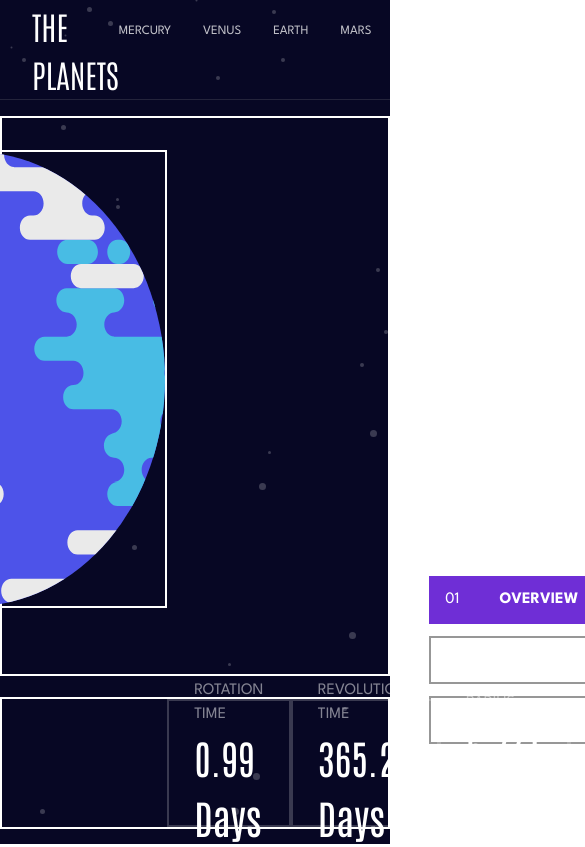
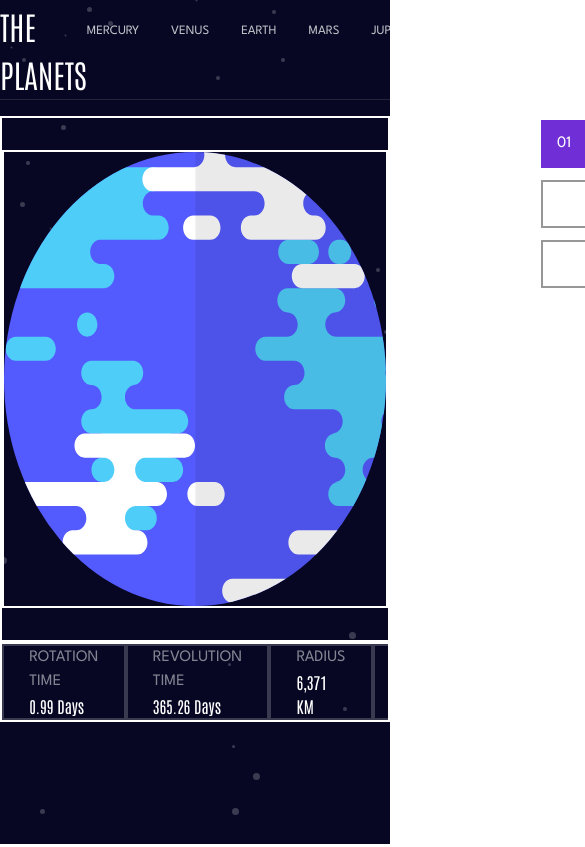
Before and after one commit to Sye-5pace/Planets-fact-site, a React (Vite) app: page /planet/Earth in a window 390 px wide. Shown: the top 847 px of the page, 585 px wide, since content can reach past the window. Built offline with nearby package versions, Linux system fonts and the light colour scheme.

Commit message:
Responsiveness created for Tablet screens

```diff
--- a/src/App.tsx
+++ b/src/App.tsx
@@ -1,5 +1,5 @@
-import React,{useState} from 'react'
-import { BrowserRouter as Router, Route,Routes,Redirect } from 'react-router-dom'
+import React from 'react'
+import { BrowserRouter as Router, Route,Routes } from 'react-router-dom'
 import PlanetsRoute from './Components/PlanetsRoute'
 import PlanetFact from './Components/PlanetFact'
 import './Index.css'
--- a/src/Components/PlanetFact.tsx
+++ b/src/Components/PlanetFact.tsx
@@ -46,20 +46,22 @@ const PlanetFact: React.FC<PlanetsProps> = ({ data }) => {
     };
 
     return (
-        <div className='flex flex-col gap-y-[1.3rem] children:border-2'>
-            <div className='flex flex-row justify-center gap-[16.25rem] text-white children:border-2 h-[35rem]'>
+        <div className='flex flex-col tablet:gap-y-6 laptop:gap-y-[1.3rem] children:border-2'>
+            <div className='flex tablet:flex-col laptop:flex-row tablet:items-center tablet:mx-auto laptop:justify-center laptop:gap-[16.25rem] text-white children:border-2'>
                 {selectedTab === 'geology' ? (
                     <GeologyImage />
                 ) : (
                     <img src={imgSourceMap[selectedTab]} alt="planet" className='w-[28.625rem] h-[28.625rem] my-[2rem]' />
                 )}
-                <div className='font-spartan w-[21.875rem] flex flex-col gap-y-4'>
-                    <h1 className='text-[5rem] font-antonio'>{selectedPlanet?.name}</h1>
-                    <p>{contentMap[selectedTab]}</p>
-                    <p>
-                        Source: <a href={selectedPlanet?.overview.source} className='underline'>Wikipedia</a>
-                    </p>
-                    <div className='flex flex-col children:py-1 gap-y-3 children:px-4 children:cursor-pointer children:h-[3rem]'>
+                <div className='font-spartan tablet:flex-row tablet:items-center tablet:gap-[5.5625rem] laptop:w-[21.875rem] flex laptop:flex-col  laptop:gap-y-4'>
+                    <div className='tablet:w-[21.1875rem] tablet:gap-y-3 tablet:flex tablet:flex-col'>
+                        <h1 className='text-[5rem] font-antonio'>{selectedPlanet?.name}</h1>
+                        <p>{contentMap[selectedTab]}</p>
+                        <p>
+                            Source: <a href={selectedPlanet?.overview.source} className='underline'>Wikipedia</a>
+                        </p>
+                    </div>
+                    <div className='flex flex-col children:py-1 gap-y-3  children:px-4 children:cursor-pointer children:h-[3rem]'>
                         {tabOptions.map((tab, index) => (
                             <div
                                 key={tab.key}
--- a/src/Components/PlanetMetadata.tsx
+++ b/src/Components/PlanetMetadata.tsx
@@ -5,22 +5,22 @@ import type { PlanetMetadataProps } from '../Interface';
 const PlanetMetadata: React.FC<PlanetMetadataProps> = ({ selectedPlanet}) => {
 
     return (
-        <div className='flex flex-row  justify-between children:border-2 children:border-white px-[10.3125rem] children:h-[8rem] children:w-[15.9375rem] font-spartan text-white children:flex children:flex-col children:border-opacity-20'>
+        <div className='flex flex-row  justify-between children:border-2 children:border-white tablet:children:w-[10.25rem] tablet:children:h-[5.5625rem] laptop:px-[10.3125rem] laptop:children:h-[8rem] laptop:children:w-[15.9375rem] font-spartan text-white children:flex children:flex-col children:border-opacity-20'>
             <div className='flex flex-col px-[1.575rem] justify-center'>
-                <p className='opacity-50 '>ROTATION TIME</p>
-                <h1 className='text-[2.5rem] font-antonio'>{selectedPlanet?.rotation}</h1>
+                <p className='opacity-50 tablet:text-[0.5rem]'>ROTATION TIME</p>
+                <h1 className='tablet:text-[1.5rem]  laptop:text-[2.5rem] font-antonio'>{selectedPlanet?.rotation}</h1>
             </div>
             <div className='flex flex-col px-[1.575rem] justify-center'>
-                <p className='opacity-50'>REVOLUTION TIME</p>
-                <h1 className='text-[2.5rem] font-antonio'>{selectedPlanet?.revolution}</h1>
+                <p className='opacity-50 tablet:text-[0.5rem]'>REVOLUTION TIME</p>
+                <h1 className='tablet:text-[1.5rem] laptop:text-[2.5rem] font-antonio'>{selectedPlanet?.revolution}</h1>
             </div>
             <div className='flex flex-col px-[1.575rem] justify-center'>
-                <p className='opacity-50'>RADIUS</p>
-                <h1 className='text-[2.5rem] font-antonio'>{selectedPlanet?.radius}</h1>
+                <p className='opacity-50 tablet:text-[0.5rem]'>RADIUS</p>
+                <h1 className='tablet:text-[1.5rem] laptop:text-[2.5rem] font-antonio'>{selectedPlanet?.radius}</h1>
             </div>
             <div className='flex flex-col px-[1.575rem] justify-center'>
-                <p className='opacity-50'>AVERAGE TEMP.</p>
-                <h1 className='text-[2.5rem] font-antonio'>{selectedPlanet?.temperature}</h1>
+                <p className='opacity-50 tablet:text-[0.5rem]'>AVERAGE TEMP.</p>
+                <h1 className='tablet:text-[1.5rem] laptop:text-[2.5rem] font-antonio'>{selectedPlanet?.temperature}</h1>
             </div>
         </div>
     );
--- a/src/Components/PlanetsRoute.tsx
+++ b/src/Components/PlanetsRoute.tsx
@@ -17,7 +17,7 @@ const PlanetsRoute: React.FC<PlanetsProps> = ({data}) => {
 
     return (
         <div className='flex flex-col gap-y-4 '>
-            <header className='flex flex-row items-center justify-between h-full px-8 border-b py-[0.1rem] border-dustygray border-opacity-20'>
+            <header className='flex tablet:flex-col tablet:items-center tablet:mx-auto tablet:py-2 tablet:children:border-2 laptop:flex-row  laptop:items-center laptop:justify-between h-full laptop:px-8 border-b py-[0.1rem] border-dustygray border-opacity-20'>
                 <h1 className='font-antonio text-[2rem] font-light text-white'>THE PLANETS</h1>
                 <div className='children:h-[4rem] flex flex-row gap-8 font-normal font-spartan text-[0.8rem] text-opacity-75 text-white children:cursor-pointer self-start '>
                     {data.map(planet => (
```
